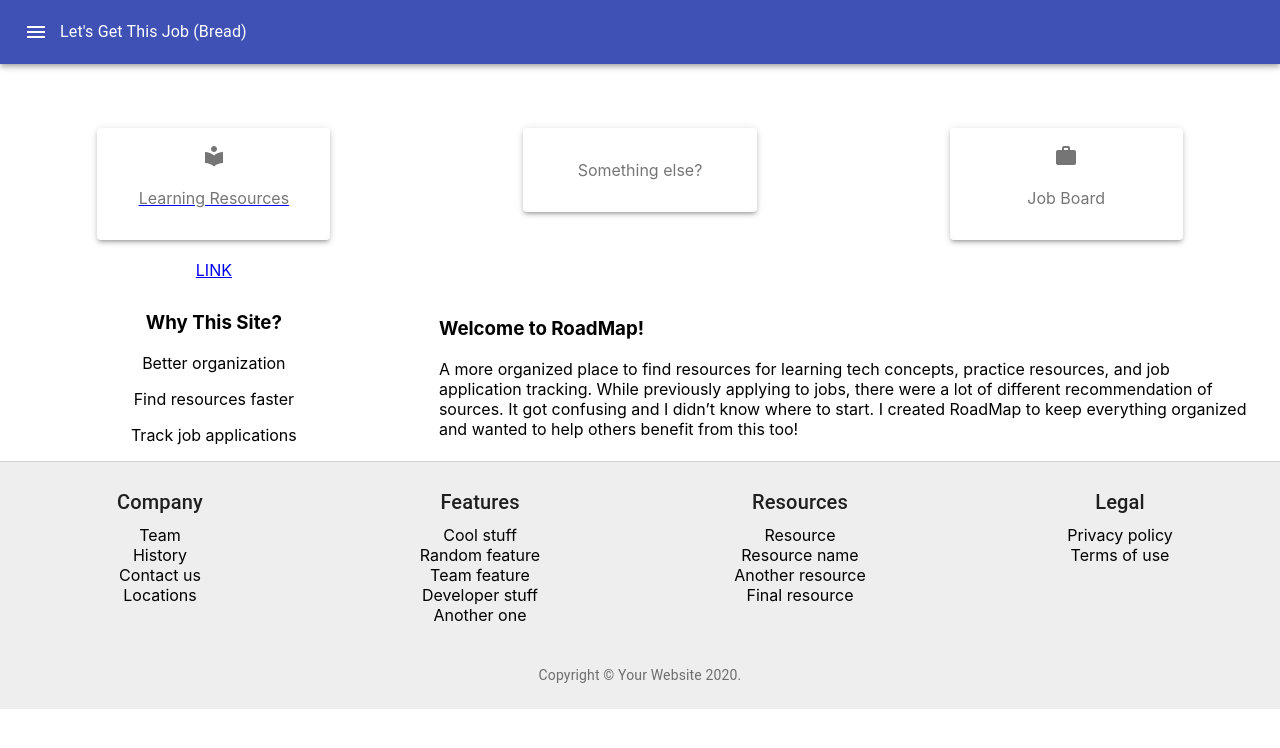
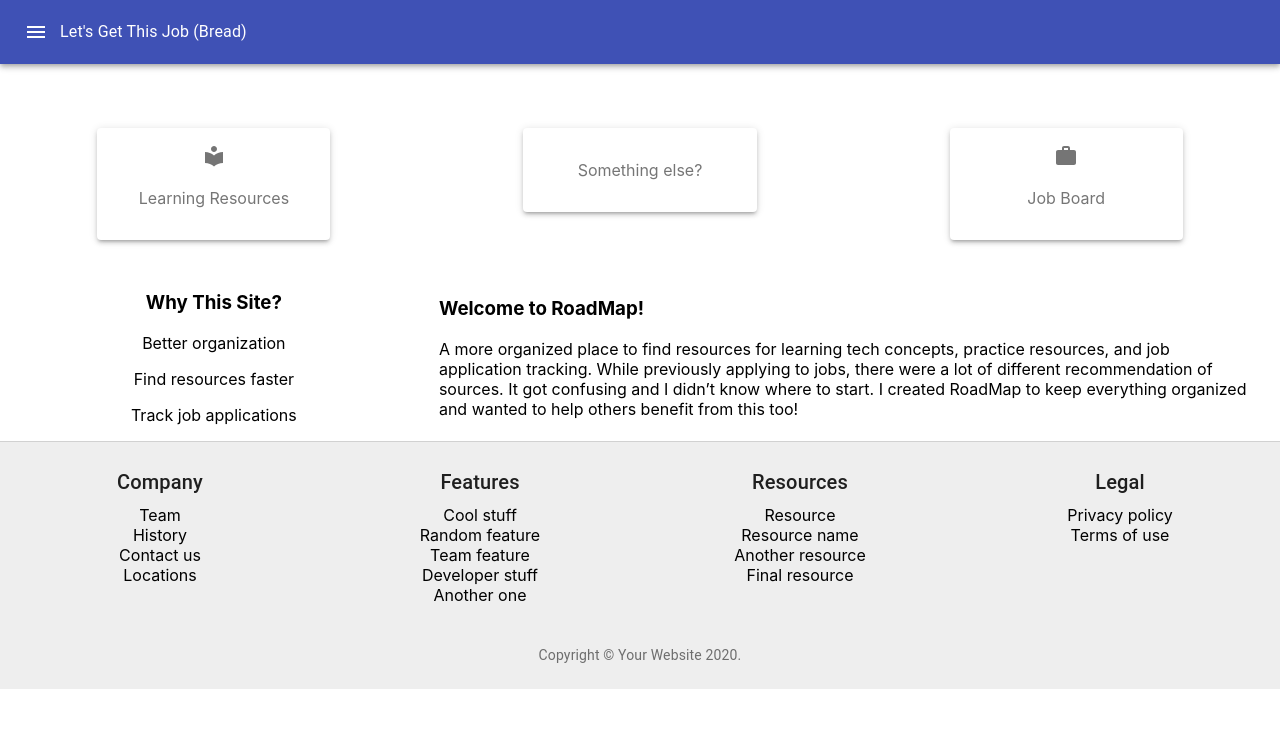
Before and after one commit to Nathan827x/RoadMap, a React (Create React App) app: page / in a window 1280 px wide. Shown: the top 748 px of the page. Built offline with nearby package versions, Linux system fonts and the light colour scheme.

Commit message:
Got the link to look like a normal paper box. Cleaned up some code as well. I am working on the footer next.

```diff
--- a/src/components/landing-page/landing-page.css
+++ b/src/components/landing-page/landing-page.css
@@ -3,3 +3,7 @@ div .homePage {
     padding-right: 1%;
     padding-top: 5%;
 }
+
+.redirect {
+    text-decoration: none;
+}
--- a/src/components/landing-page/landing-page.jsx
+++ b/src/components/landing-page/landing-page.jsx
@@ -1,5 +1,5 @@
 import React from 'react';
-import { Link, Redirect } from 'react-router-dom';
+import { Link } from 'react-router-dom';
 import { makeStyles } from '@material-ui/core/styles';
 import { Grid, Paper } from '@material-ui/core';
 import './landing-page.css';
@@ -22,44 +22,27 @@ const useStyles = makeStyles((theme) => ({
   },
 }));
 
-function LandingPage() {
-
-
-
-  function testMethod(strInput) {
-    // TODO: Routing on button click. User Router or something
-    const temp = `You clicked on: ${strInput}`;
-
-    const state = { redirect: '/dashboard' };
-    console.debug(temp);
-
-    return <Redirect to={state.redirect} />;
-    // return <Redirect to="/dashboard" />;
-  }
-
+export default function LandingPage() {
   const classes = useStyles();
 
   return (
     <div className="homePage">
       <Grid container spacing={3}>
         <Grid item xs>
-          <Link to="/learning-resources">
+          <Link to="/learning-resources" className="redirect">
             <Paper
               elevation={3}
               className={classes.paper}
-              onClick={() => { testMethod('learning-resources'); }}
             >
               <LocalLibrary />
               <p>Learning Resources</p>
             </Paper>
           </Link>
-          <Link to="/learning-resources">LINK</Link>
         </Grid>
         <Grid item xs>
           <Paper
             elevation={3}
             className={classes.paper}
-            onClick={() => { testMethod('Other'); }}
           >
             <p>Something else?</p>
           </Paper>
@@ -68,7 +51,6 @@ function LandingPage() {
           <Paper
             elevation={3}
             className={classes.paper}
-            onClick={() => { testMethod('Job Board'); }}
           >
             <Work />
             <p>Job Board</p>
@@ -95,9 +77,6 @@ function LandingPage() {
           </p>
         </Grid>
       </Grid>
-
     </div>
   );
 }
-
-export default LandingPage;
```
